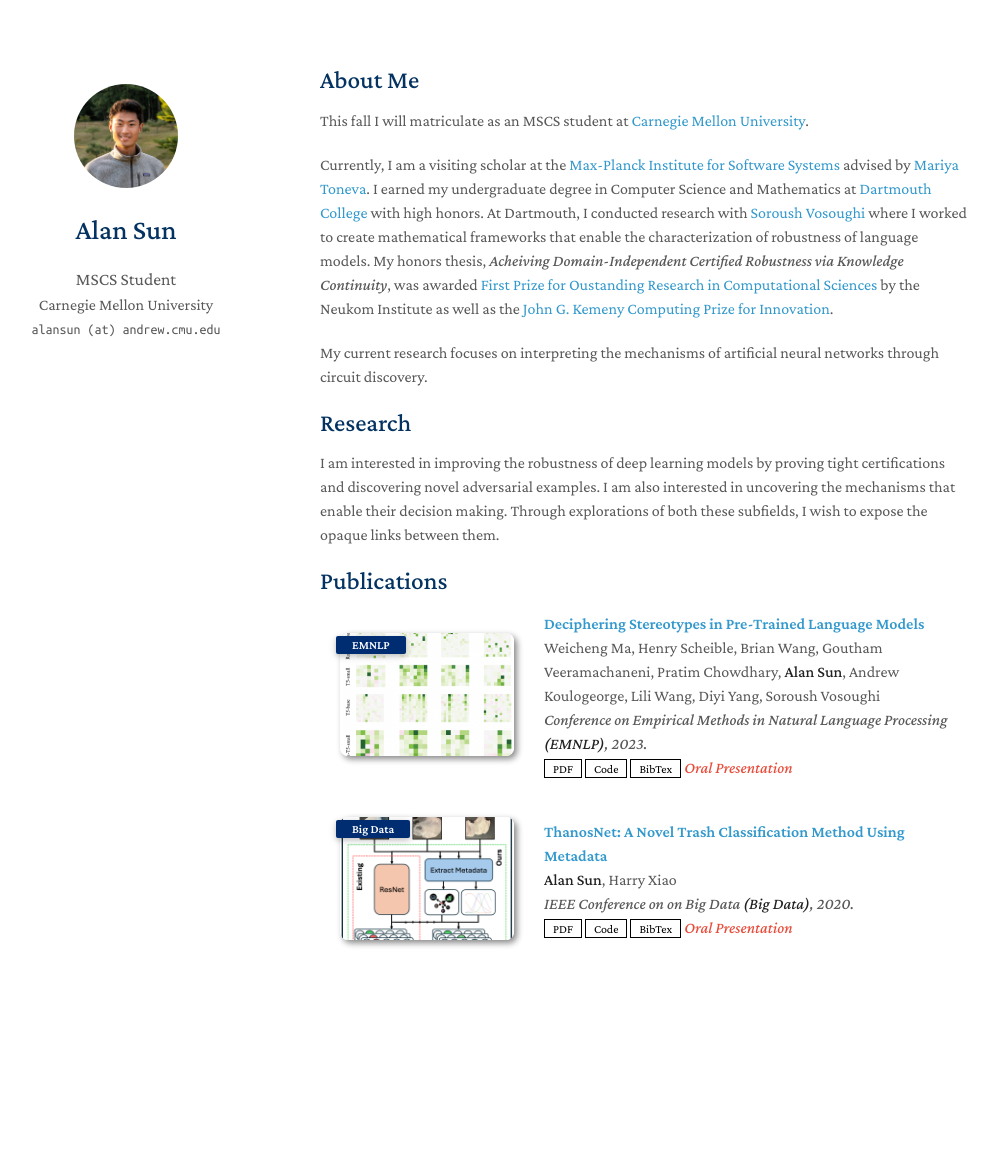
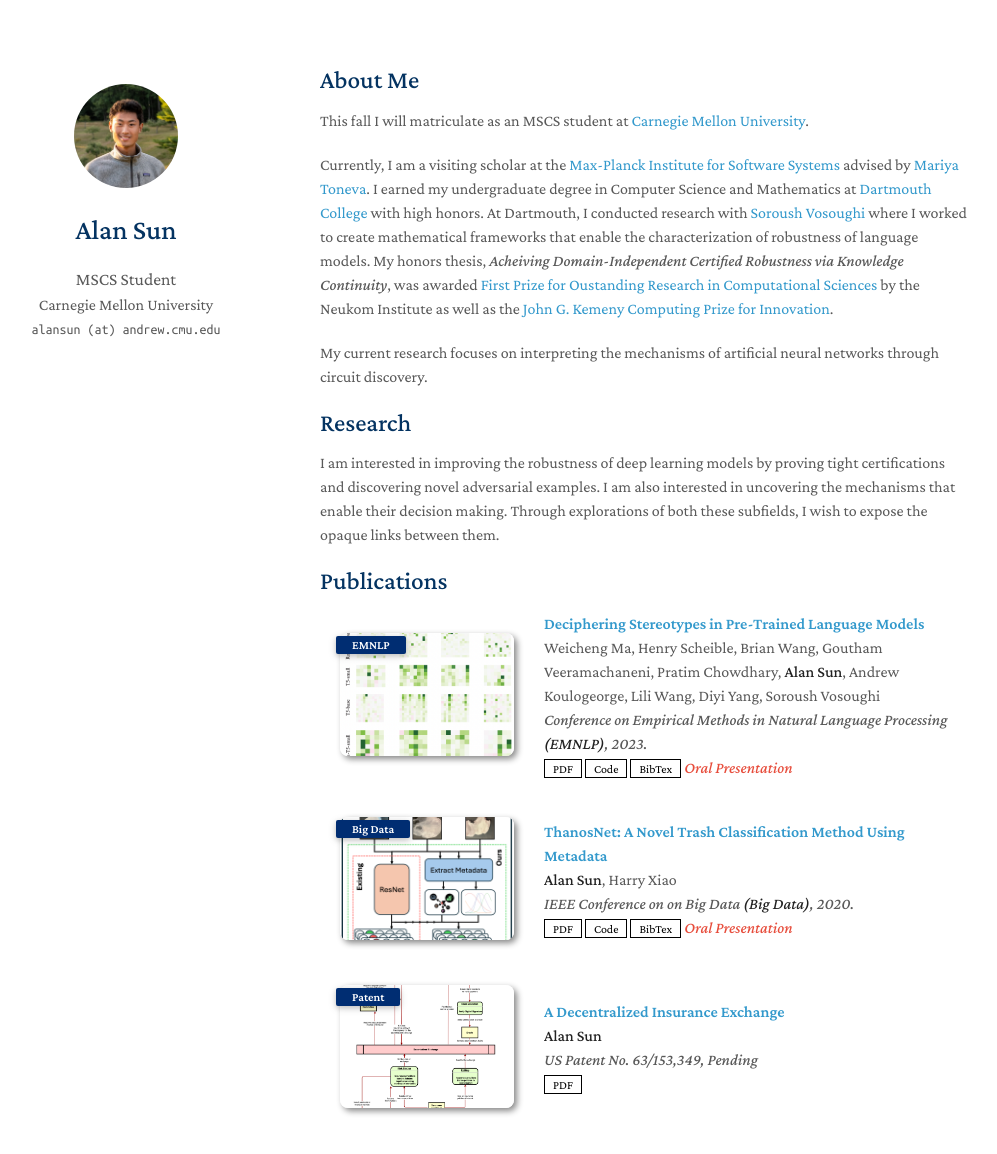
Before and after one commit to ethansun888/ethansun888.github.io, a Jekyll site: the page built from index.md, in a window 1280 px wide and 1242 px high. Shown: the top 1154 px of the window, without its empty margins (150-1147 px from the left). Built offline with Jekyll 4.4.1, drawn with Linux system fonts in a browser that asks for light colours; nearby versions of some CDN libraries; a style sheet for code colours, icons or effects is not loaded; our own code applies the rules of GitHub Pages for plain Markdown files.

Commit message:
added patent

```diff
--- a/_data/publications.yml
+++ b/_data/publications.yml
@@ -19,3 +19,10 @@ main:
     bibtex: https://scholar.googleusercontent.com/scholar.bib?q=info:tncYSAcZhpYJ:scholar.google.com/&output=citation&scisdr=ClHvMPw5EJ33sMbDByw:AFWwaeYAAAAAZnXFHyxkYuWOJdzY4iBix1ilvzI&scisig=AFWwaeYAAAAAZnXFH_K-aobaggi_OMWxkzEBkJs&scisf=4&ct=citation&cd=-1&hl=en
     notes: Oral Presentation
     image: ./assets/img/thanos.png
+
+  - title: "A Decentralized Insurance Exchange"
+    authors: <strong>Alan Sun</strong>
+    conference_short: Patent
+    conference: US Patent No. 63/153,349, <emph>Pending</emph>
+    pdf: ./assets/files/decentralized_insurance_exchange_provisional.pdf
+    image: ./assets/img/decentralized.png
```
Also changed, not shown: README_de.md (deleted), README_zh_Hans.md (deleted), README_zh_Hant.md (deleted), assets/img/decentralized.png (added), 1 other file.
